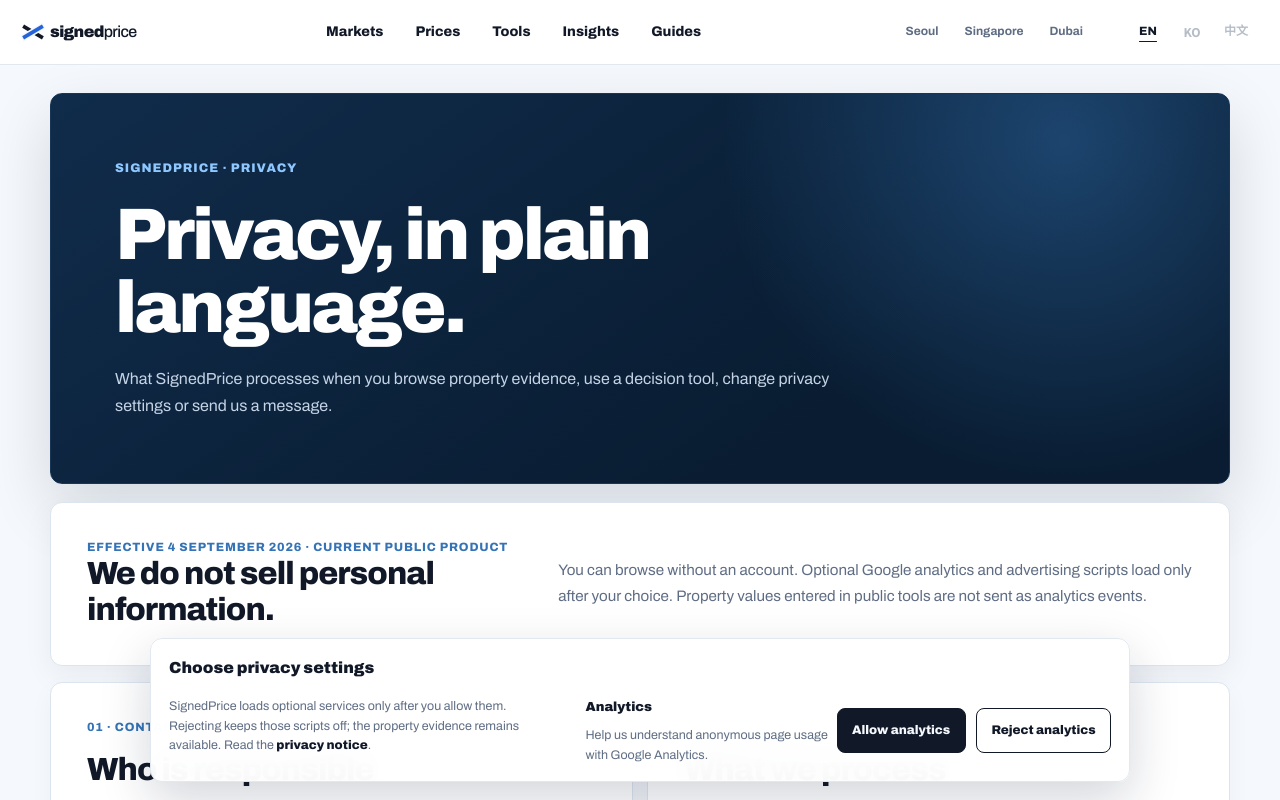
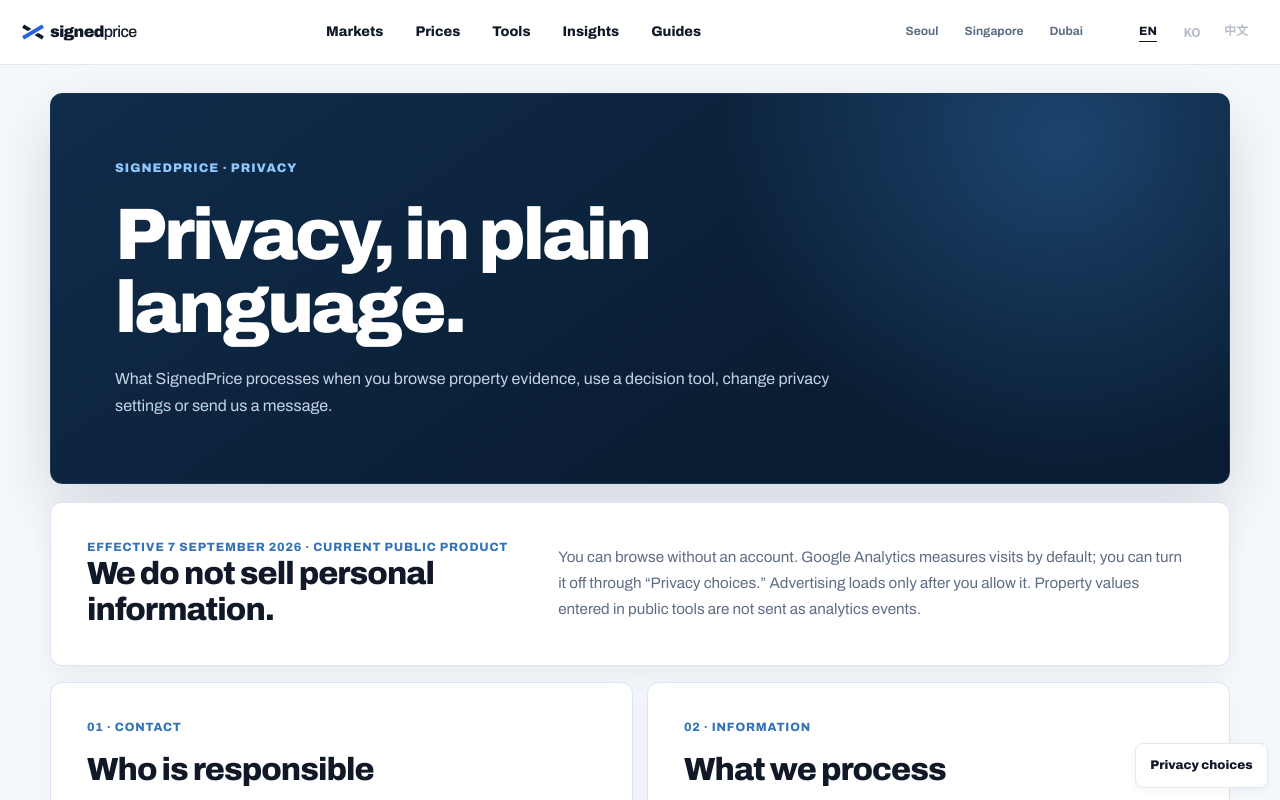
Before and after one commit to 007shp18-dot/koreahomeguide, a Next.js app in the folder v2/apps/web/: page /privacy in a window 1280 px wide. Shown: the top 800 px of the page. Built offline with nearby package versions, Linux system fonts and the light colour scheme.

Commit message:
Enable GA4 visits by default while respecting saved opt-outs

```diff
--- a/v2/apps/web/app/(en)/privacy/page.tsx
+++ b/v2/apps/web/app/(en)/privacy/page.tsx
@@ -32,12 +32,12 @@ export default function PrivacyPage() {
         </header>
         <section className={styles.notice} aria-labelledby="privacy-summary">
           <div>
-            <p className={styles.meta}>Effective 4 September 2026 · Current public product</p>
+            <p className={styles.meta}>Effective 7 September 2026 · Current public product</p>
             <h2 id="privacy-summary">We do not sell personal information.</h2>
           </div>
           <p>
-            You can browse without an account. Optional Google analytics and advertising scripts load only
-            after your choice. Property values entered in public tools are not sent as analytics events.
+            You can browse without an account. Google Analytics measures visits by default; you can turn it off
+            through “Privacy choices.” Advertising loads only after you allow it. Property values entered in public tools are not sent as analytics events.
           </p>
         </section>
         <section className={styles.grid} aria-label="Privacy notice sections">
@@ -72,7 +72,7 @@ export default function PrivacyPage() {
           <article>
             <p className={styles.meta}>05 · Cookies</p>
             <h2>Analytics and advertising</h2>
-            <p>Vercel may measure basic site delivery and usage. Google Analytics and Google advertising are separate optional services and load only after you allow them through “Privacy choices.” You can reject or change those choices at any time.</p>
+            <p>Vercel may measure basic site delivery and usage. Google Analytics loads by default and uses cookies to measure page views, visits and site interactions. You can disable it through “Privacy choices”; a saved rejection is respected on future visits in that browser. Google advertising is separate and loads only after you allow it. You can change either choice at any time.</p>
           </article>
           <article>
             <p className={styles.meta}>06 · Community</p>
--- a/v2/apps/web/components/consent/advertising-consent.tsx
+++ b/v2/apps/web/components/consent/advertising-consent.tsx
@@ -2,7 +2,7 @@
 
 import Link from 'next/link';
 import Script from 'next/script';
-import { useState, useSyncExternalStore } from 'react';
+import { useEffect, useState, useSyncExternalStore } from 'react';
 
 import styles from './advertising-consent.module.css';
 
@@ -20,7 +20,24 @@ export function shouldLoadAdvertising(choice: AdvertisingConsentChoice): boolean
 }
 
 export function shouldLoadAnalytics(choice: AdvertisingConsentChoice): boolean {
-  return choice === 'granted';
+  return choice !== 'denied';
+}
+
+function subscribeToHydration() {
+  return () => {};
+}
+
+function clientHydrated() {
+  return true;
+}
+
+function serverHydrated() {
+  return false;
+}
+
+export function setAnalyticsDisabled(measurementId: string, disabled: boolean): void {
+  const analyticsWindow = window as unknown as Record<string, unknown>;
+  analyticsWindow[`ga-disable-${measurementId}`] = disabled;
 }
 
 export function buildAdSenseScriptSrc(publisherId: string): string {
@@ -123,13 +140,25 @@ export function AdvertisingConsent({
     storedAdvertisingChoice,
     serverConsentChoice,
   );
+  // Read saved opt-outs before mounting any Google script after hydration.
+  const hydrated = useSyncExternalStore(
+    subscribeToHydration, clientHydrated, serverHydrated,
+  );
+  useEffect(() => {
+    if (hydrated && analyticsMeasurementId) {
+      setAnalyticsDisabled(analyticsMeasurementId, !shouldLoadAnalytics(analyticsChoice));
+    }
+  }, [hydrated, analyticsMeasurementId, analyticsChoice]);
   const [manualOpen, setManualOpen] = useState(false);
   const preferencesOpen =
     manualOpen ||
-    (analyticsMeasurementId !== undefined && analyticsChoice === 'unknown') ||
     (publisherId !== undefined && advertisingChoice === 'unknown');
 
   function chooseAnalytics(next: Exclude<AdvertisingConsentChoice, 'unknown'>) {
+    if (analyticsMeasurementId) {
+      // Stop an already-loaded tag immediately; removing Script alone cannot stop it.
+      setAnalyticsDisabled(analyticsMeasurementId, next === 'denied');
+    }
     volatileAnalyticsChoice = next;
     persistChoice(ANALYTICS_STORAGE_KEY, ANALYTICS_CONSENT_EVENT, next);
     setManualOpen(false);
@@ -143,7 +172,7 @@ export function AdvertisingConsent({
 
   return (
     <>
-      {analyticsMeasurementId && shouldLoadAnalytics(analyticsChoice) ? (
+      {hydrated && analyticsMeasurementId && shouldLoadAnalytics(analyticsChoice) ? (
         <GoogleAnalytics measurementId={analyticsMeasurementId} />
       ) : null}
       {publisherId && shouldLoadAdvertising(advertisingChoice) ? (
@@ -163,20 +192,20 @@ export function AdvertisingConsent({
         >
           <h2 id="privacy-consent-title">Choose privacy settings</h2>
           <p>
-            SignedPrice loads optional services only after you allow them. Rejecting keeps
-            those scripts off; the property evidence remains available. Read the{' '}
+            Google Analytics measures visits by default. You can turn it off here.
+            Advertising loads only after you allow it. Read the{' '}
             <Link href="/privacy/">privacy notice</Link>.
           </p>
           {analyticsMeasurementId ? (
             <section className={styles.choiceGroup} aria-labelledby="analytics-choice-title">
               <h3 id="analytics-choice-title">Analytics</h3>
-              <p>Help us understand anonymous page usage with Google Analytics.</p>
+              <p>Google Analytics uses cookies to measure page views and site usage.</p>
               <div className={styles.actions}>
                 <button type="button" onClick={() => chooseAnalytics('granted')}>
-                  Allow analytics
+                  Enable analytics
                 </button>
                 <button type="button" onClick={() => chooseAnalytics('denied')}>
-                  Reject analytics
+                  Disable analytics
                 </button>
               </div>
             </section>
```
Also changed, not shown: 1 other file (tests, documents, lock files or other folders).
